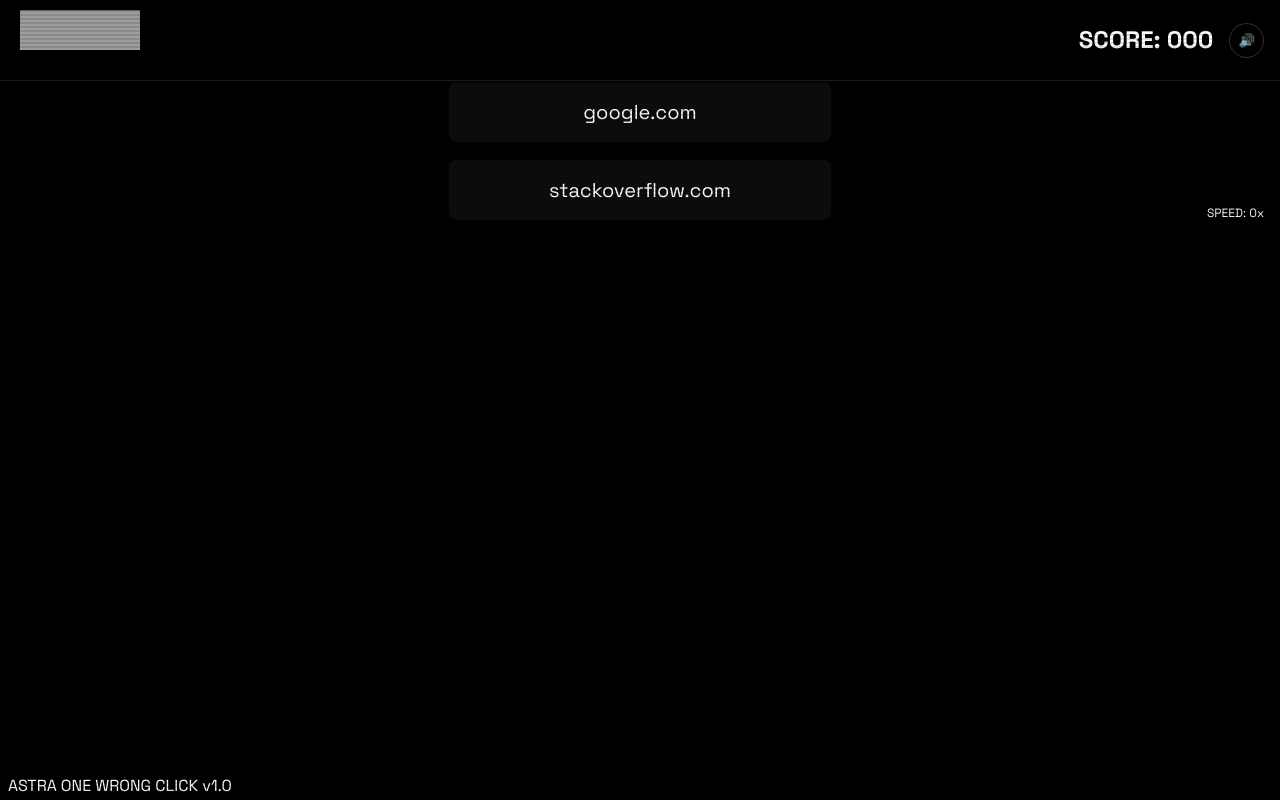
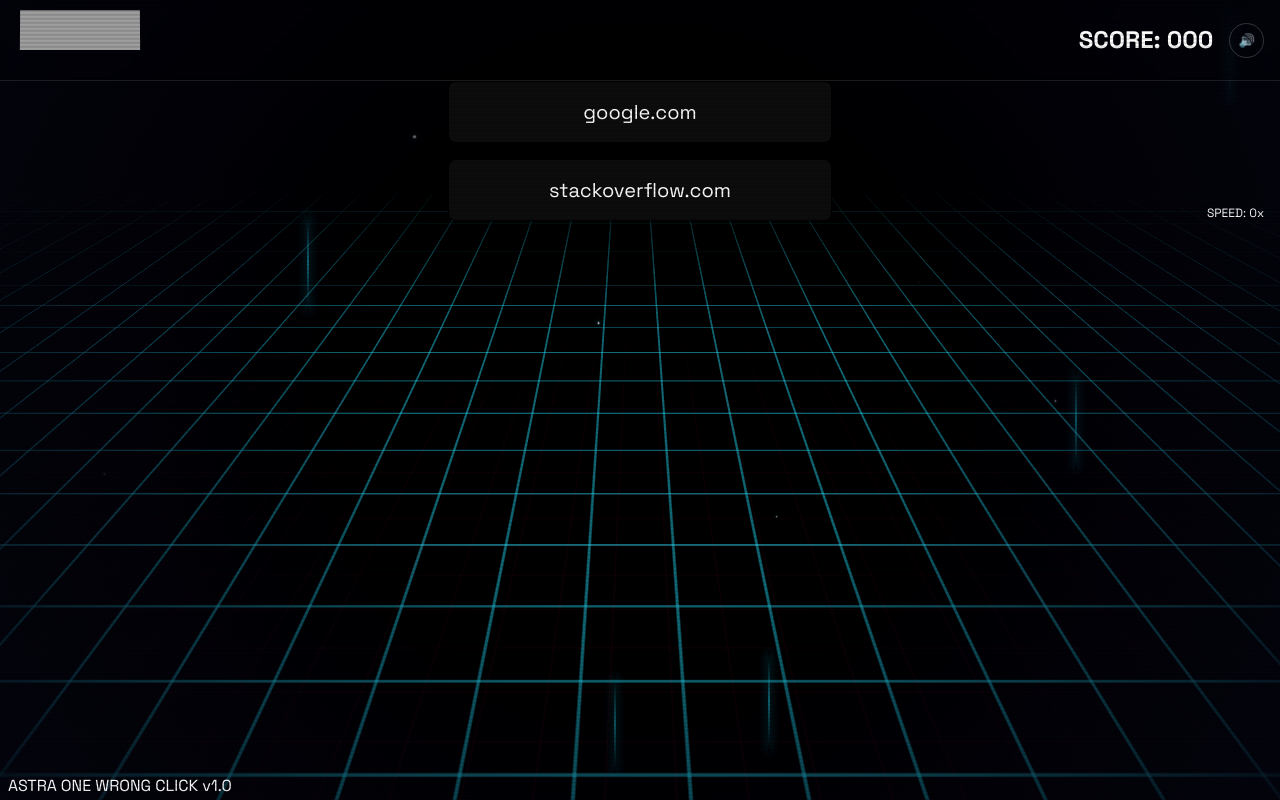
Before and after one commit to juhaimlabkmct-ops/astragame2, a Next.js app: page / in a window 1280 px wide. Both pictures are taken after a click on the button "START BROWSING". Built offline with nearby package versions, Linux system fonts and the light colour scheme; grey boxes are pictures that could not be loaded.

Commit message:
feat: Add parallax grid effect and enhanced background animations with mouse tracking

```diff
--- a/src/components/StartScreen.tsx
+++ b/src/components/StartScreen.tsx
@@ -27,14 +27,16 @@
                 {/* <div className="absolute inset-0 bg-[var(--c-neon-primary)]/20 transform translate-y-full group-hover:translate-y-0 transition-transform duration-300"></div> */}
             </button>
 
+            <div className="flex gap-4 z-20 pointer-events-auto">
                 <a
                     href="https://www.astraietm.in/"
                     target="_blank"
                     rel="noopener noreferrer"
-                className="text-sm font-mono text-[var(--c-neon-cyan)] underline opacity-60 hover:opacity-100 transition-opacity z-20 pointer-events-auto"
+                    className="text-sm font-mono text-[var(--c-neon-cyan)] underline opacity-60 hover:opacity-100 transition-opacity element-3d"
                 >
-                Visit Official Site: astraietm.in
+                    Visit Official Site
                 </a>
+            </div>
 
             <div className="absolute bottom-8 text-xs text-gray-600 font-mono">
                 ASTRA SECURE SYSTEM v2.0
--- a/src/components/ui/CyberBackground.tsx
+++ b/src/components/ui/CyberBackground.tsx
@@ -1,16 +1,42 @@
-import React from 'react';
+
+import React, { useEffect, useState } from 'react';
 
 const CyberBackground = () => {
+    const [mousePos, setMousePos] = useState({ x: 0, y: 0 });
+
+    // Parallax mouse tracking
+    useEffect(() => {
+        const handleMouseMove = (e: MouseEvent) => {
+            setMousePos({
+                x: (e.clientX / window.innerWidth - 0.5) * 20,
+                y: (e.clientY / window.innerHeight - 0.5) * 20
+            });
+        };
+
+        window.addEventListener('mousemove', handleMouseMove);
+        return () => window.removeEventListener('mousemove', handleMouseMove);
+    }, []);
+
     return (
         <div className="fixed inset-0 z-[-1] overflow-hidden pointer-events-none bg-[#050510]">
-            {/* Moving Grid Floor */}
-            <div className="absolute inset-0 perspective-grid opacity-20">
+            {/* Primary Parallax Grid Floor */}
+            <div
+                className="absolute inset-0 perspective-grid opacity-60"
+                style={{
+                    transform: `translate(${mousePos.x}px, ${mousePos.y}px)`
+                }}
+            >
                 <div className="grid-plane"></div>
+            </div>
+
+            {/* Secondary Depth Grid */}
+            <div className="absolute inset-0 perspective-grid opacity-30">
+                <div className="grid-plane-secondary"></div>
             </div>
 
             {/* Floating Particles/Stars */}
             <div className="absolute inset-0 particles-container">
-                {Array.from({ length: 20 }).map((_, i) => (
+                {Array.from({ length: 40 }).map((_, i) => (
                     <div
                         key={i}
                         className="particle"
@@ -18,13 +44,41 @@
                             left: `${Math.random() * 100}%`,
                             top: `${Math.random() * 100}%`,
                             animationDelay: `${Math.random() * 5}s`,
-                            animationDuration: `${5 + Math.random() * 10}s`
+                            animationDuration: `${3 + Math.random() * 5}s`
                         }}
                     ></div>
                 ))}
             </div>
 
-            {/* Vignette Overlay */}
+            {/* Data Streams */}
+            <div className="absolute inset-0">
+                {Array.from({ length: 8 }).map((_, i) => (
+                    <div
+                        key={`stream-${i}`}
+                        className="data-stream"
+                        style={{
+                            left: `${(i + 1) * 12}%`,
+                            animationDelay: `${i * 0.7}s`,
+                            animationDuration: `${4 + Math.random() * 3}s`
+                        }}
+                    ></div>
+                ))}
+            </div>
+
+            {/* Floating 3D Geometric Shapes */}
+            <div
+                className="absolute inset-0 pointer-events-none opacity-40"
+                style={{
+                    transform: `translate(${mousePos.x * -0.5}px, ${mousePos.y * -0.5}px)`
+                }}
+            >
+                <div className="shape-cube w-20 h-20 top-[20%] left-[15%]"></div>
+                <div className="shape-cube w-32 h-32 top-[60%] right-[10%]" style={{ animationDelay: '2s' }}></div>
+                <div className="shape-cube w-16 h-16 bottom-[15%] left-[40%]" style={{ animationDelay: '4s' }}></div>
+                <div className="shape-cube w-24 h-24 top-[40%] right-[30%]" style={{ animationDelay: '6s' }}></div>
+            </div>
+
+            {/* Vignette Overlay with breathing effect */}
             <div className="absolute inset-0 bg-radial-gradient"></div>
         </div>
     );
--- a/src/styles/animations.css
+++ b/src/styles/animations.css
@@ -67,6 +67,20 @@
     animation: slide-up 0.5s cubic-bezier(0.16, 1, 0.3, 1) forwards;
 }
 
+@keyframes fall {
+    from {
+        top: -10%;
+    }
+
+    to {
+        top: 110%;
+    }
+}
+
+.animate-fall {
+    animation: fall var(--fall-duration, 5s) linear forwards;
+}
+
 @keyframes shake {
 
     0%,
@@ -86,3 +100,245 @@
 .animate-shake {
     animation: shake 0.2s ease-in-out 3;
 }
+
+@keyframes scale-pulse {
+    0% {
+        transform: scale(1);
+    }
+
+    50% {
+        transform: scale(1.3);
+        color: #fff;
+        text-shadow: 0 0 20px #fff;
+    }
+
+    100% {
+        transform: scale(1);
+    }
+}
+
+.animate-scale-pulse {
+    animation: scale-pulse 0.3s cubic-bezier(0.175, 0.885, 0.32, 1.275);
+}
+
+@keyframes panic-pulse {
+
+    0%,
+    100% {
+        background-color: transparent;
+    }
+
+    50% {
+        background-color: rgba(255, 0, 60, 0.15);
+        box-shadow: inset 0 0 50px rgba(255, 0, 60, 0.5);
+    }
+}
+
+.animate-panic {
+    animation: panic-pulse 1s infinite cubic-bezier(0.4, 0, 0.6, 1);
+}
+
+/* === PARALLAX GRID & BACKGROUND ANIMATIONS === */
+
+/* 1. Cyber Grid Animation with Parallax */
+.perspective-grid {
+    perspective: 800px;
+    transform-style: preserve-3d;
+    width: 100%;
+    height: 100%;
+    position: absolute;
+}
+
+.grid-plane {
+    width: 200%;
+    height: 200%;
+    position: absolute;
+    top: -50%;
+    left: -50%;
+    background-image:
+        linear-gradient(rgba(34, 211, 238, 0.5) 2px, transparent 2px),
+        linear-gradient(90deg, rgba(34, 211, 238, 0.5) 2px, transparent 2px);
+    background-size: 60px 60px;
+    background-position: center bottom;
+    transform: rotateX(60deg);
+    animation: grid-move-parallax 10s linear infinite;
+    box-shadow: 0 0 100px rgba(34, 211, 238, 0.4);
+    mask-image: linear-gradient(to bottom, transparent 5%, black 40%);
+    -webkit-mask-image: linear-gradient(to bottom, transparent 5%, black 40%);
+    will-change: transform;
+}
+
+@keyframes grid-move-parallax {
+    0% {
+        transform: rotateX(60deg) translateY(0) translateZ(0);
+    }
+
+    100% {
+        transform: rotateX(60deg) translateY(60px) translateZ(20px);
+    }
+}
+
+/* Secondary Grid Layer for Depth */
+.grid-plane-secondary {
+    width: 200%;
+    height: 200%;
+    position: absolute;
+    top: -50%;
+    left: -50%;
+    background-image:
+        linear-gradient(rgba(255, 0, 60, 0.2) 1px, transparent 1px),
+        linear-gradient(90deg, rgba(255, 0, 60, 0.2) 1px, transparent 1px);
+    background-size: 40px 40px;
+    background-position: center bottom;
+    transform: rotateX(65deg) translateZ(-50px);
+    animation: grid-move-parallax-slow 20s linear infinite;
+    opacity: 0.3;
+    mask-image: linear-gradient(to bottom, transparent 10%, black 50%);
+    -webkit-mask-image: linear-gradient(to bottom, transparent 10%, black 50%);
+}
+
+@keyframes grid-move-parallax-slow {
+    0% {
+        transform: rotateX(65deg) translateY(0) translateZ(-50px);
+    }
+
+    100% {
+        transform: rotateX(65deg) translateY(40px) translateZ(-50px);
+    }
+}
+
+/* 2. Floating Particles with varied speeds */
+.particle {
+    position: absolute;
+    width: 3px;
+    height: 3px;
+    background: white;
+    border-radius: 50%;
+    box-shadow: 0 0 8px var(--c-neon-cyan);
+    animation: float-particle linear infinite;
+}
+
+@keyframes float-particle {
+    0% {
+        transform: translateY(0) scale(0);
+        opacity: 0;
+    }
+
+    50% {
+        opacity: 1;
+    }
+
+    100% {
+        transform: translateY(-100vh) scale(1.5);
+        opacity: 0;
+    }
+}
+
+/* 3. Floating 3D Shapes with rotation */
+.shape-cube {
+    position: absolute;
+    border: 1px solid rgba(255, 255, 255, 0.1);
+    background: rgba(34, 211, 238, 0.05);
+    box-shadow: 0 0 20px rgba(34, 211, 238, 0.2);
+    animation: rotate-float 15s infinite linear;
+    transform-style: preserve-3d;
+}
+
+@keyframes rotate-float {
+    0% {
+        transform: rotate(0deg) translate(0, 0) rotateX(0deg) rotateY(0deg);
+    }
+
+    25% {
+        transform: rotate(90deg) translate(10px, -10px) rotateX(90deg) rotateY(45deg);
+    }
+
+    50% {
+        transform: rotate(180deg) translate(20px, -20px) rotateX(180deg) rotateY(90deg);
+    }
+
+    75% {
+        transform: rotate(270deg) translate(10px, -10px) rotateX(270deg) rotateY(135deg);
+    }
+
+    100% {
+        transform: rotate(360deg) translate(0, 0) rotateX(360deg) rotateY(180deg);
+    }
+}
+
+/* 4. Background Vignette with breathing effect */
+.bg-radial-gradient {
+    background: radial-gradient(circle at center, transparent 30%, #050510 100%);
+    animation: vignette-breathe 8s ease-in-out infinite;
+}
+
+@keyframes vignette-breathe {
+
+    0%,
+    100% {
+        background: radial-gradient(circle at center, transparent 30%, #050510 100%);
+        opacity: 0.9;
+    }
+
+    50% {
+        background: radial-gradient(circle at center, transparent 40%, #050510 95%);
+        opacity: 0.7;
+    }
+}
+
+/* 5. Scanlines overlay Effect */
+.scanlines {
+    position: fixed;
+    top: 0;
+    left: 0;
+    width: 100%;
+    height: 100%;
+    pointer-events: none;
+    z-index: 1000;
+    background: linear-gradient(to bottom,
+            transparent 50%,
+            rgba(0, 0, 0, 0.1) 51%);
+    background-size: 100% 4px;
+    animation: scanline-move 8s linear infinite;
+}
+
+@keyframes scanline-move {
+    0% {
+        background-position: 0 0;
+    }
+
+    100% {
+        background-position: 0 100%;
+    }
+}
+
+/* 6. Glowing data streams */
+.data-stream {
+    position: absolute;
+    width: 2px;
+    height: 100px;
+    background: linear-gradient(to bottom, transparent, var(--c-neon-cyan), transparent);
+    animation: stream-fall linear infinite;
+    opacity: 0.6;
+    box-shadow: 0 0 10px var(--c-neon-cyan);
+}
+
+@keyframes stream-fall {
+    0% {
+        transform: translateY(-100vh);
+        opacity: 0;
+    }
+
+    10% {
+        opacity: 0.6;
+    }
+
+    90% {
+        opacity: 0.6;
+    }
+
+    100% {
+        transform: translateY(100vh);
+        opacity: 0;
+    }
+}
```
Also changed, not shown: src/components/GameLoop.tsx (+18 -15 lines), src/components/LinkItem.tsx (+9 -13 lines), src/utils/gameLogic.ts (+4 -7 lines). Lines whose indentation alone changed are shown as unchanged.
